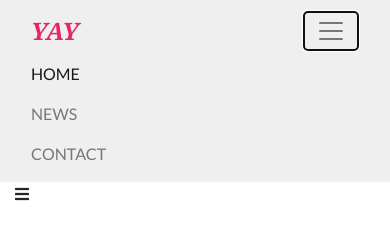
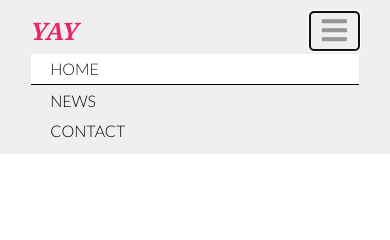
Before and after one commit to kallevikstyle/css-frameworks_ca, a website: page index.html in a window 390 px wide. Both pictures are taken after a click on the button "Toggle navigation". Drawn offline with nearby package versions, Linux system fonts and the light colour scheme; files that its build step writes are made by us from their sources; files whose address does not match are found by name.

Commit message:
Styling nav toggler and active state

```diff
--- a/assets/sass/partials/modules/_header.scss
+++ b/assets/sass/partials/modules/_header.scss
@@ -9,6 +9,23 @@
                 color: darken($color-highlight, 8%);
             }
         }
+    }
+    &__nav {
+        .navbar-nav .nav-link {
+            color: $color-text;
+            font-weight: $light;
+            padding: .2rem 1.2rem;
+            &.active {
+                background-color: $color-bg;
+                border-bottom: 1px solid $color-text;
+            }
+
+        }
+        .navbar-toggler {
+            color: $color-icons;
+            border: none;
+            font-size: 1.8rem;
+        }
 
 
     }
--- a/index.html
+++ b/index.html
@@ -7,7 +7,6 @@
 	<meta name="description" content="">
     <meta name="author" content="Asbj&oslash;rn Kallevik">
     <link rel="stylesheet" type="text/css" href="assets/css/styles.css">
-    <link rel="stylesheet" type="text/css" href="assets/css/fontawesome/all.min.css">
 
 </head>
 <body>
@@ -20,13 +19,13 @@
                 <span class="d-none d-md-inline">The YAY Company</span>
             </a>
             <!-- Toggle navigation -->
-            <button class="navbar-toggler" type="button" data-toggle="collapse" data-target="#page-navigation" aria-controls="page-navigation" aria-expanded="false" aria-label="Toggle navigation">
-                <span class="navbar-toggler-icon" aria-hidden="true"></span>
+            <button class="page-header__nav--toggler navbar-toggler" type="button" data-toggle="collapse" data-target="#page-navigation" aria-controls="page-navigation" aria-expanded="false" aria-label="Toggle navigation">
+                <span class="fas fa-bars" aria-hidden="true"></span>
             </button>
             <div class="collapse navbar-collapse" id="page-navigation">
                 <ul class="navbar-nav mr-auto">
-                    <li class="nav-item active">
-                        <a class="nav-link" href="index.html">HOME <span class="sr-only">(current)</span></a>
+                    <li class="nav-item">
+                        <a class="nav-link active" href="index.html">HOME <span class="sr-only">(current)</span></a>
                     </li>
                     <li class="nav-item">
                         <a class="nav-link" href="index.html">NEWS</a>
@@ -41,7 +40,7 @@
     </header>
     <!-- Carousel -->
     <div class="container-fluid">
-        <i class="fas fa-bars"></i>
+
     </div>
     <!-- Main content -->
     <main class="container" role="main">
```
Also changed, not shown: assets/css/styles.css.
